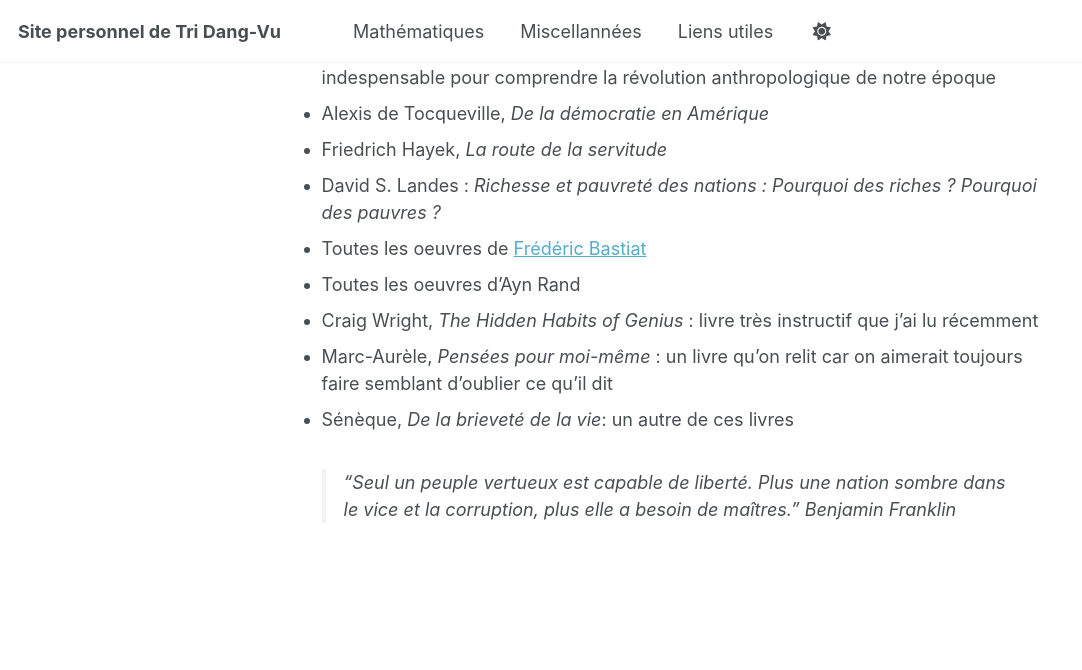
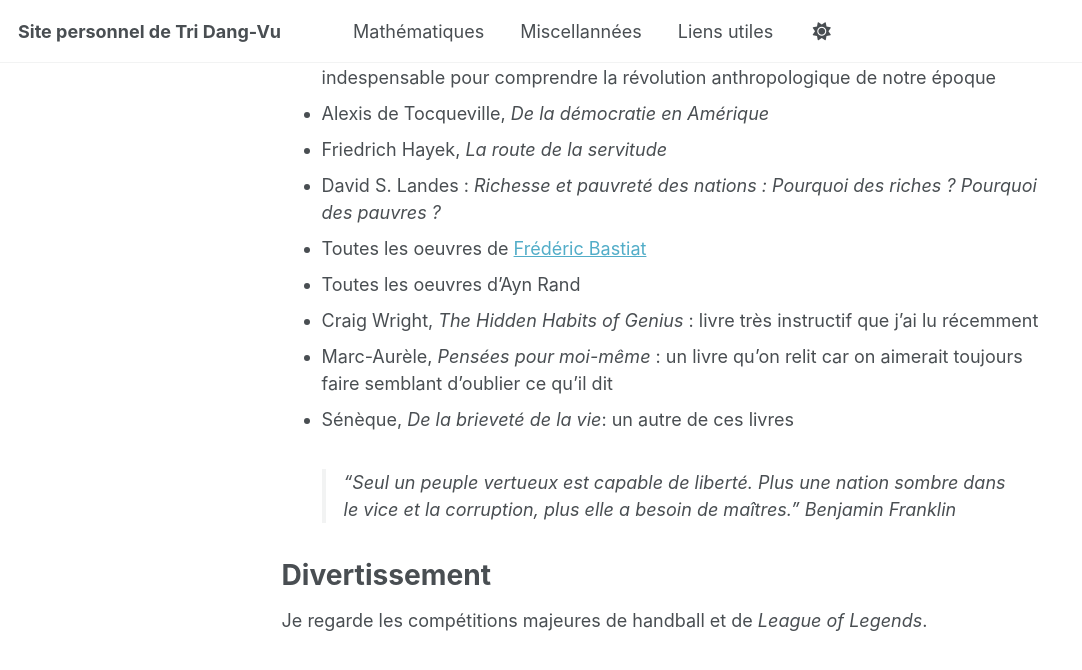
Before and after one commit to tridangvu/tridangvu.github.io, a Jekyll site: the page built from _pages/misc.md, in a window 1280 px wide and 900 px high, scrolled down 981 px. Shown: the top 670 px of the window, without its empty margins (0-1082 px from the left). Built offline with Jekyll 4.4.1, drawn with Linux system fonts in a browser that asks for light colours; a script that is not in the unit is left out.

Commit message:
Update misc.md

```diff
--- a/_pages/misc.md
+++ b/_pages/misc.md
@@ -35,3 +35,8 @@ Vous trouverez ici quelques-uns de mes centres d'intérêts en dehors des mathé
 - Sénèque, *De la brieveté de la vie*: un autre de ces livres
 <br>
 > "Seul un peuple vertueux est capable de liberté. Plus une nation sombre dans le vice et la corruption, plus elle a besoin de maîtres." *Benjamin Franklin*
+
+
+
+# Divertissement
+Je regarde les compétitions majeures de handball et de *League of Legends*.
```
